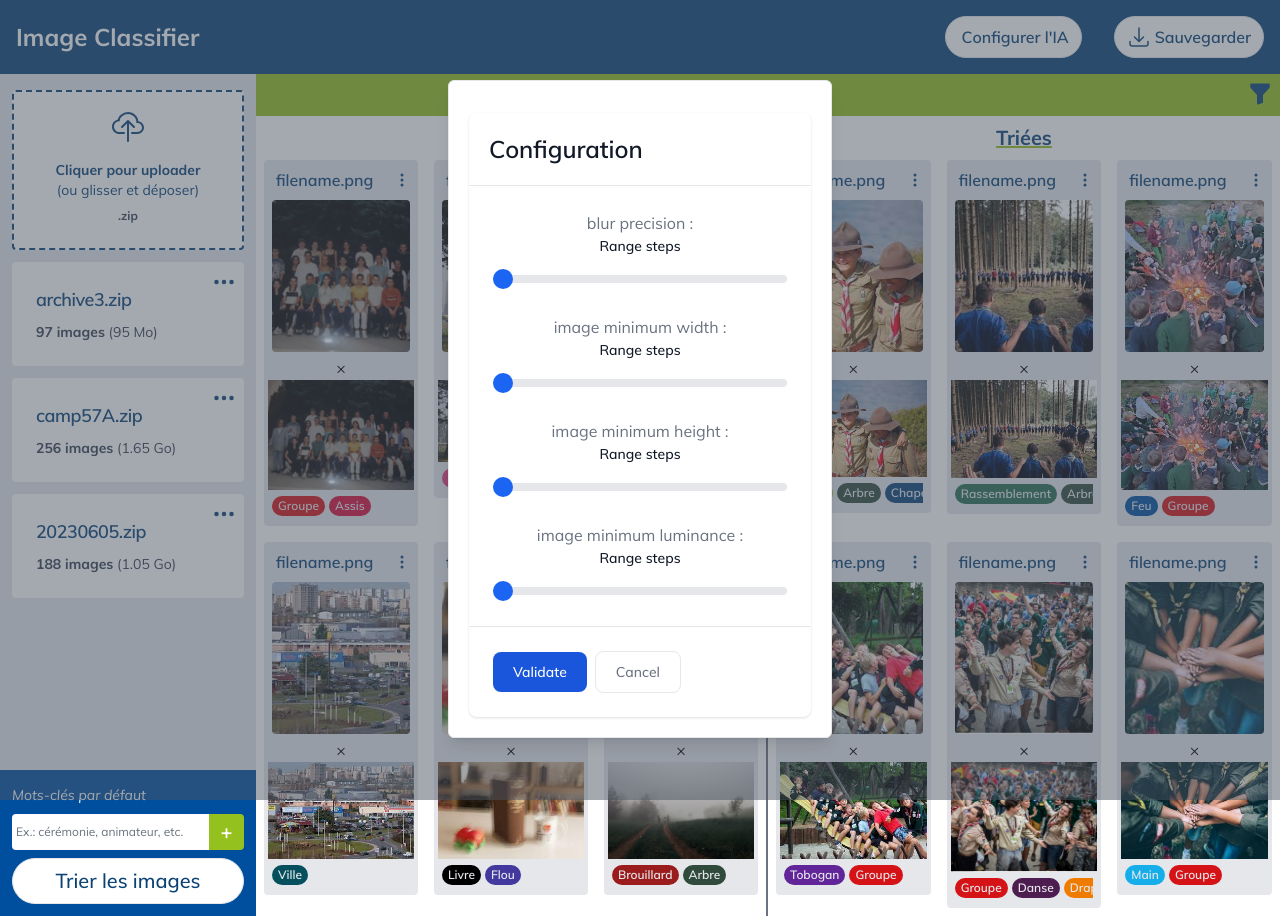
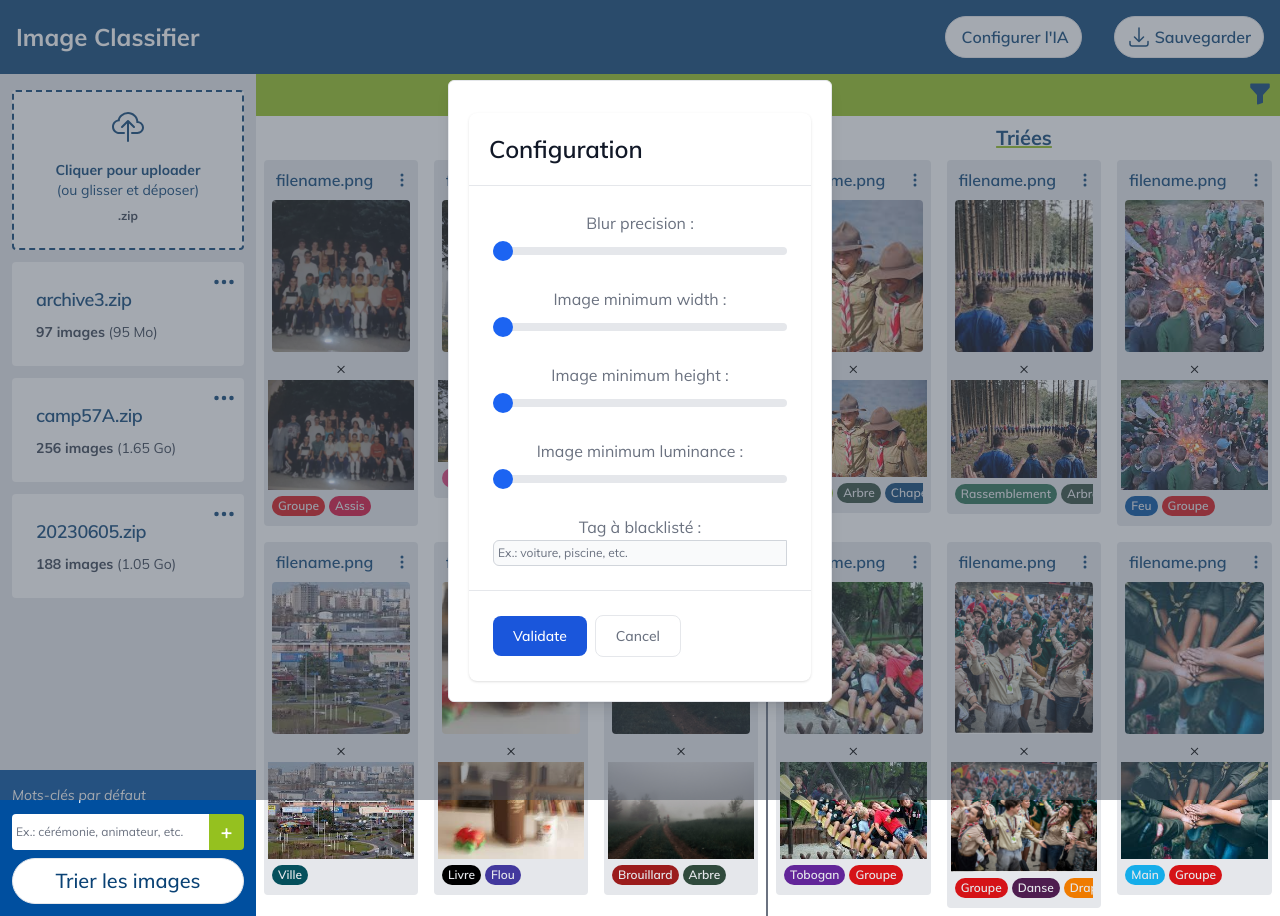
Before and after one commit to ZeTioZ/ImageClassifier, a Vue app in the folder GUI/: page / in a window 1280 px wide. Both pictures are taken after a click on the element "Configurer l'IA". Built offline with nearby package versions, Linux system fonts and the light colour scheme.

Commit message:
Update ModalConfigIA.vue

```diff
--- a/GUI/src/components/navbar/ModalConfigIA.vue
+++ b/GUI/src/components/navbar/ModalConfigIA.vue
@@ -21,24 +21,25 @@ function closeModal() {
           <!-- Modal body -->
           <div class="p-6 space-y-6">
             <p class="text-base leading-relaxed text-gray-500 dark:text-gray-400">
-              blur precision :
-              <label for="steps-range" class="block mb-2 text-sm font-medium text-gray-900 dark:text-white">Range steps</label>
+              Blur precision :
               <input id="steps-range" type="range" min="0" max="100" value="0" step="10" class="w-full h-2 bg-gray-200 rounded-lg appearance-none cursor-pointer dark:bg-gray-700">
             </p>
             <p class="text-base leading-relaxed text-gray-500 dark:text-gray-400">
-              image minimum width :
-              <label for="steps-range" class="block mb-2 text-sm font-medium text-gray-900 dark:text-white">Range steps</label>
+              Image minimum width :
               <input id="steps-range" type="range" min="0" max="100" value="0" step="10" class="w-full h-2 bg-gray-200 rounded-lg appearance-none cursor-pointer dark:bg-gray-700">
             </p>
             <p class="text-base leading-relaxed text-gray-500 dark:text-gray-400">
-              image minimum height :
-              <label for="steps-range" class="block mb-2 text-sm font-medium text-gray-900 dark:text-white">Range steps</label>
+              Image minimum height :
               <input id="steps-range" type="range" min="0" max="200" value="0" step="10" class="w-full h-2 bg-gray-200 rounded-lg appearance-none cursor-pointer dark:bg-gray-700">
             </p>
             <p class="text-base leading-relaxed text-gray-500 dark:text-gray-400">
-              image minimum luminance :
-              <label for="steps-range" class="block mb-2 text-sm font-medium text-gray-900 dark:text-white">Range steps</label>
+              Image minimum luminance :
               <input id="steps-range" type="range" min="0" max="100" value="0" step="10" class="w-full h-2 bg-gray-200 rounded-lg appearance-none cursor-pointer dark:bg-gray-700">
+            </p>
+            <p class="text-base leading-relaxed text-gray-500 dark:text-gray-400">
+              Tag à blacklisté :
+              <input v-model="Tag" id="tag" placeholder="Ex.: voiture, piscine, etc." @keyup.enter="BlacklistTags"
+              autocomplete="off" class="bg-gray-50 border border-gray-300 text-gray-900 text-xs rounded-l-md block p-1 w-full" />
             </p>
           </div>
           <!-- Modal footer -->
```
